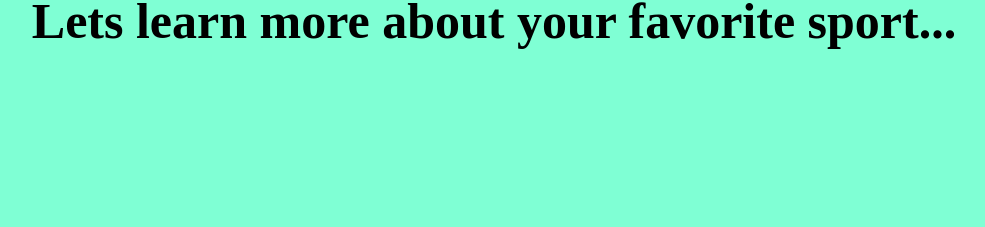
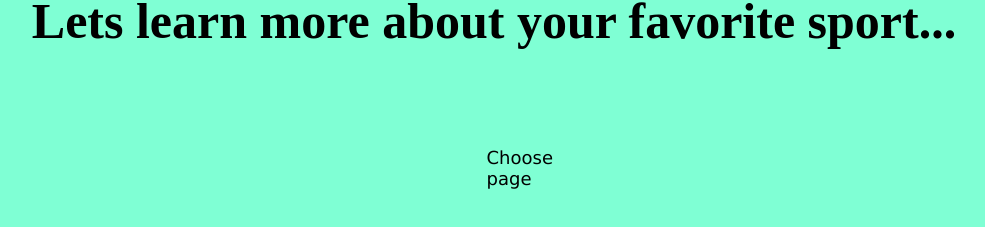
Before and after one commit to Hasmiktx/Search-APP, a plain HTML site: page index.html in a window 1280 px wide. Shown: the part 142-369 px from the top of the page, without its empty margins (146-1131 px from the left). Drawn offline with Linux system fonts and the light colour scheme; no server answers.

Commit message:
added choose

```diff
--- a/index.html
+++ b/index.html
@@ -16,7 +16,9 @@
         <div id="conteiner">
             <div id="head">
               <div><h1>Lets learn more about your favorite sport...</h1> </div>
-             <div id="pagination"> </div>
+             <div id="pagination">
+                <div class="divPage" style="max-width:50px ;height: 30px;">Choose page</div>
+                 </div>
             </div>
             <div id="context">
             <div id ="leftDiv"></div>
```
